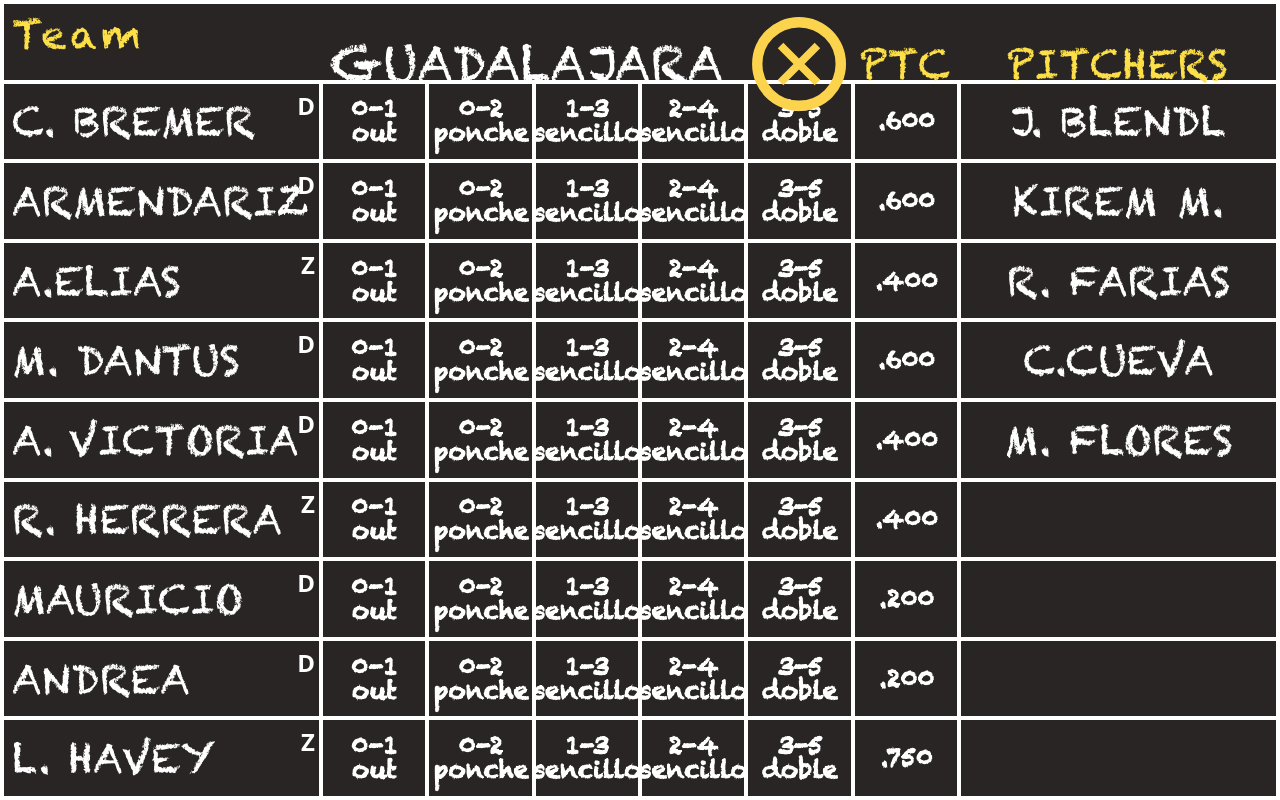
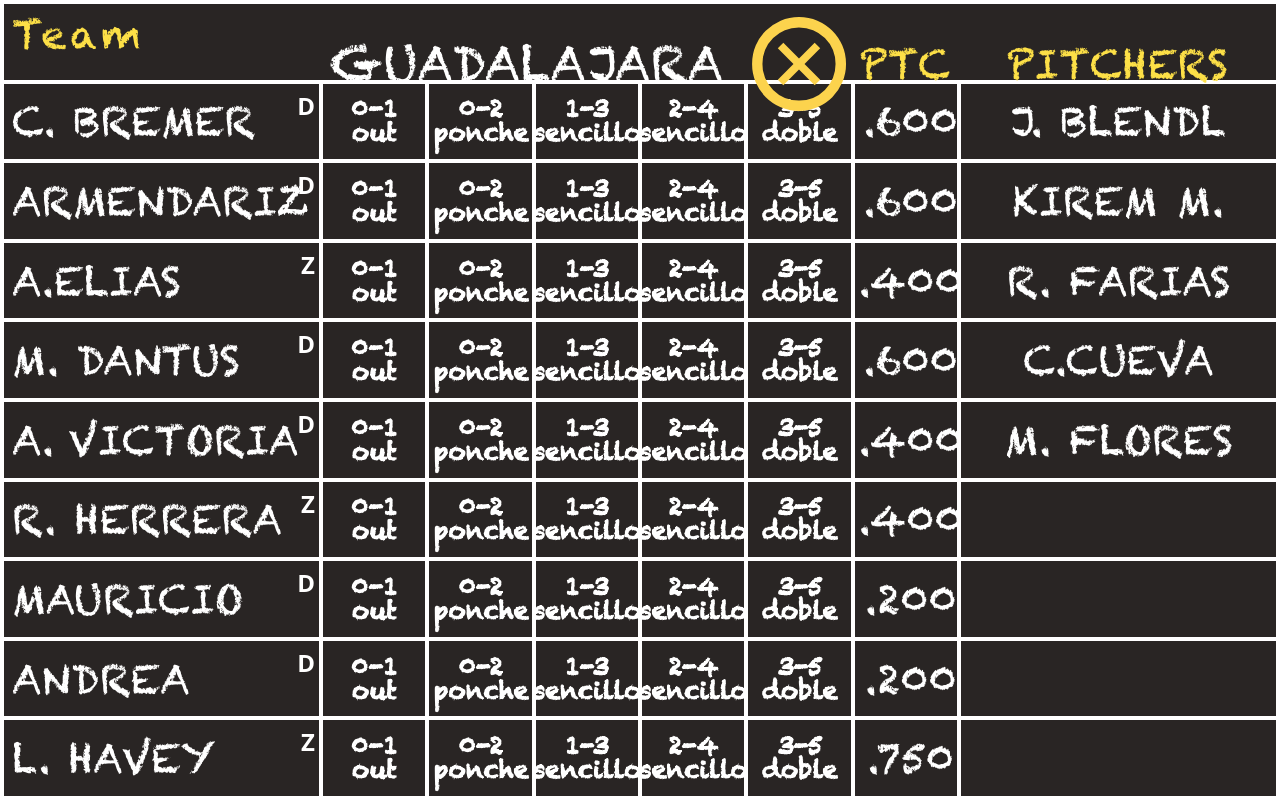
Before and after one commit to INGCapaDev/baseball-game-react, a React (Vite) app: page / in a window 1280 px wide. Both pictures are taken after a click on the button "GUADALAJARA". Built offline with nearby package versions, Linux system fonts and the light colour scheme.

Commit message:
changes inputs

```diff
--- a/src/players/components/player/Player.jsx
+++ b/src/players/components/player/Player.jsx
@@ -8,9 +8,11 @@ const Player = (props) => {
         <span className="absolute right-1 top-1 text-[3vh] font-bold uppercase text-white">
           {props.position}
         </span>
-        <span className="pl-2 font-chalk text-[5vh]  uppercase text-white">
-          {props.name}
-        </span>
+        <input
+          type="text"
+          className="pl-2 font-chalk text-[5vh]  uppercase text-white bg-transparent border-none outline-none"
+          defaultValue={props.name}
+        />
       </div>
       <div className="scores-grid col-span-5 grid  gap-1 bg-white">
         <Entry score="0-1" game="out"></Entry>
@@ -20,7 +22,11 @@ const Player = (props) => {
         <Entry score="3-5" game="doble"></Entry>
       </div>
       <div className="flex items-center justify-center bg-stone-800">
-        <Text text={props.ptc}></Text>
+        <input
+          type="text"
+          className="text-center bg-transparent border-none pl-2 font-chalk text-[5vh]  uppercase text-white outline-none"
+          defaultValue={props.ptc}
+        />
       </div>
     </>
   );
--- a/src/players/components/topbar/components/Team.jsx
+++ b/src/players/components/topbar/components/Team.jsx
@@ -1,9 +1,7 @@
 const TeamName = (props) => {
   return (
     <div className="col-span-4 flex items-center">
-      <span className="pl-2 font-chalk text-[6vh] uppercase text-white ">
-        {props.name}
-      </span>
+      <input type="text" className="pl-2 font-chalk text-[6vh] uppercase text-white bg-transparent outline-none" defaultValue={props.name}/>
     </div>
   );
 };
```
